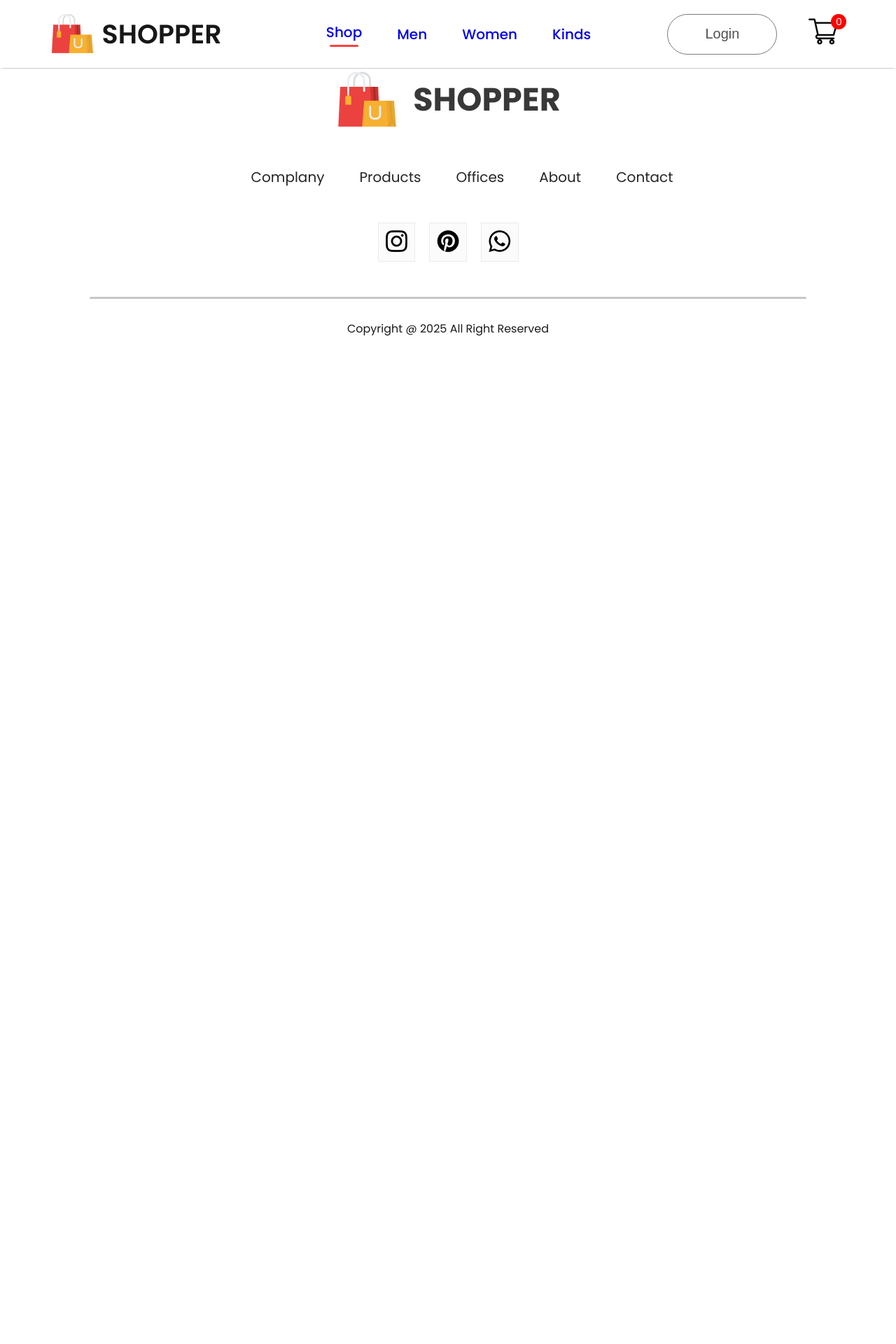
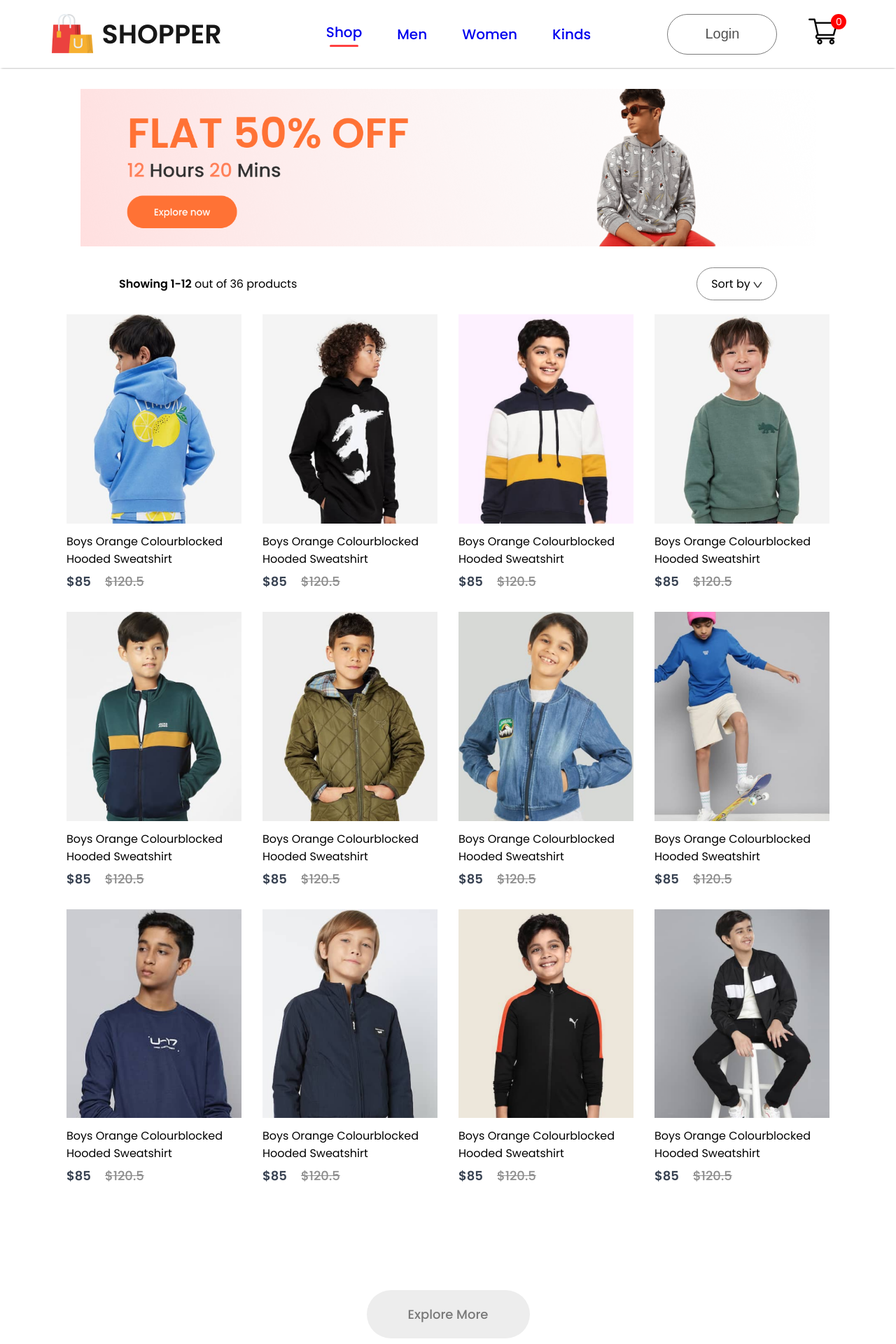
Before and after one commit to DilshaniNK/E-commerce_Web_Site, a React (Create React App) app in the folder frontend/: page /kids in a window 1280 px wide. Shown: the top 1920 px of the page at 70% size. Before the commit the page ends 800 px from the top, so only its background shows below. Built offline with nearby package versions, Linux system fonts and the light colour scheme; a web font is replaced by a local one.

Commit message:
create shopCategory for mens , womens and kids

```diff
--- a/frontend/src/App.js
+++ b/frontend/src/App.js
@@ -8,7 +8,9 @@
 import Cart from './Pages/Cart';
 import LoginSignUp from './Pages/LoginSignUp';
 import Footer from './Components/Footer/Footer';
-
+import men_banner from './Components/Assets/banner_mens.png'
+import women_banner from './Components/Assets/banner_women.png'
+import kid_banner from './Components/Assets/banner_kids.png'
 
 function App() {
   return (
@@ -17,9 +19,9 @@
         <Navbar/>
         <Routes>
           <Route path='/' element={<Shop/>}/>
-          <Route path='/mens' element={<ShopCategory category="men"/>}/>
-          <Route path='/womens' element={<ShopCategory category="women"/>}/>
-          <Route path='/kids' element={<ShopCategory category="kid"/>}/>
+          <Route path='/mens' element={<ShopCategory banner={men_banner} category="men"/>}/>
+          <Route path='/womens' element={<ShopCategory banner={women_banner} category="women"/>}/>
+          <Route path='/kids' element={<ShopCategory banner={kid_banner} category="kid"/>}/>
 
           <Route path='/product' element={<Product/>}>
             <Route path=':productId' element={<Product/>}/>
--- /dev/null
+++ b/frontend/src/Context/ShopContext.jsx
@@ -0,0 +1,15 @@
+import React, { createContext } from "react";
+import all_product from '../Components/Assets/all_product'
+
+export const ShopContext = createContext(null);
+
+const ShopContextProvider = (props) => {
+    const contextValue = {all_product}
+    return(
+        <ShopContext.Provider value= {contextValue}>
+            {props.children}
+        </ShopContext.Provider>
+    )
+}
+
+export default ShopContextProvider;
--- /dev/null
+++ b/frontend/src/Pages/CSS/ShopCategory.css
@@ -0,0 +1,44 @@
+.shopcategory-banner{
+    display: block;
+    margin: 30px auto;
+    width: 82%;
+
+}
+.Shopcategory-indexSort{
+    display: flex;
+    margin: 0px 170px;
+    justify-content: space-between;
+    align-items: center;
+
+}
+.shopcategory-sort{
+    padding: 10px 20px;
+    border-radius: 40px;
+    border: 1px solid #888;
+
+}
+.Shopcategory-indexSort p span{
+    font-weight: 600;
+
+}
+.shopcategory-products{
+    margin: 20px 170px;
+    display: grid;
+    grid-template-columns: 1fr 1fr 1fr 1fr;
+    gap: 30px;
+    justify-content: center;
+}
+.shopcategory-loadmore{
+    display: flex;
+    justify-content: center;
+    align-items: center;
+    margin: 150px auto;
+    width: 233px;
+    height: 69px;
+    border-radius: 75px;
+    background: #ededed;
+    color: #787878;
+    font-size: 18px;
+    font-weight: 500;
+
+}
--- a/frontend/src/Pages/Shop.jsx
+++ b/frontend/src/Pages/Shop.jsx
@@ -4,6 +4,7 @@
 import Offers from '../Components/Offers/Offers'
 import NewCollection from '../Components/NewCollection/NewCollection'
 import NewsLatter from '../Components/NewLatter/NewsLatter'
+
 
 const Shop = () => {
   return (
@@ -13,6 +14,7 @@
       <Offers/>
       <NewCollection/>
       <NewsLatter/>
+
     </div>
   )
 }
--- a/frontend/src/Pages/ShopCategory.jsx
+++ b/frontend/src/Pages/ShopCategory.jsx
@@ -1,9 +1,34 @@
-import React from 'react'
+import React, { useContext } from 'react'
+import './CSS/ShopCategory.css'
+import { ShopContext } from '../Context/ShopContext'
+import dropdown_icon from '../Components/Assets/dropdown_icon.png'
+import Item from '../Components/Items/Item'
 
-const ShopCategory = () => {
+const ShopCategory = (props) => {
+  const {all_product} = useContext(ShopContext)
   return (
-    <div>
-
+    <div className='shop-category'>
+      <img className='shopcategory-banner' src={props.banner} alt="" />
+      <div className="Shopcategory-indexSort">
+        <p>
+          <span>Showing 1-12</span> out of 36 products
+        </p>
+        <div className="shopcategory-sort">
+          Sort by <img src={dropdown_icon} alt="" />
+        </div>
+      </div>
+      <div className="shopcategory-products">
+        {all_product.map((item,i)=>{
+          if(props.category===item.category){
+            return <Item key={i} id={item.id} name={item.name} image={item.image} new_price={item.new_price} old_price={item.old_price}/>
+          }else{
+            return null;
+          }
+        })}
+      </div>
+      <div className="shopcategory-loadmore">
+        Explore More
+      </div>
     </div>
   )
 }
--- a/frontend/src/index.js
+++ b/frontend/src/index.js
@@ -2,16 +2,14 @@
 import ReactDOM from 'react-dom/client';
 import './index.css';
 import App from './App';
-import reportWebVitals from './reportWebVitals';
+import ShopContextProvider from './Context/ShopContext';
+
 
 const root = ReactDOM.createRoot(document.getElementById('root'));
 root.render(
-  <React.StrictMode>
+  <ShopContextProvider>
     <App />
-  </React.StrictMode>
+  </ShopContextProvider>
+
+
 );
-
-// If you want to start measuring performance in your app, pass a function
-// to log results (for example: reportWebVitals(console.log))
-// or send to an analytics endpoint. Learn more: https://bit.ly/CRA-vitals
-reportWebVitals();
```
